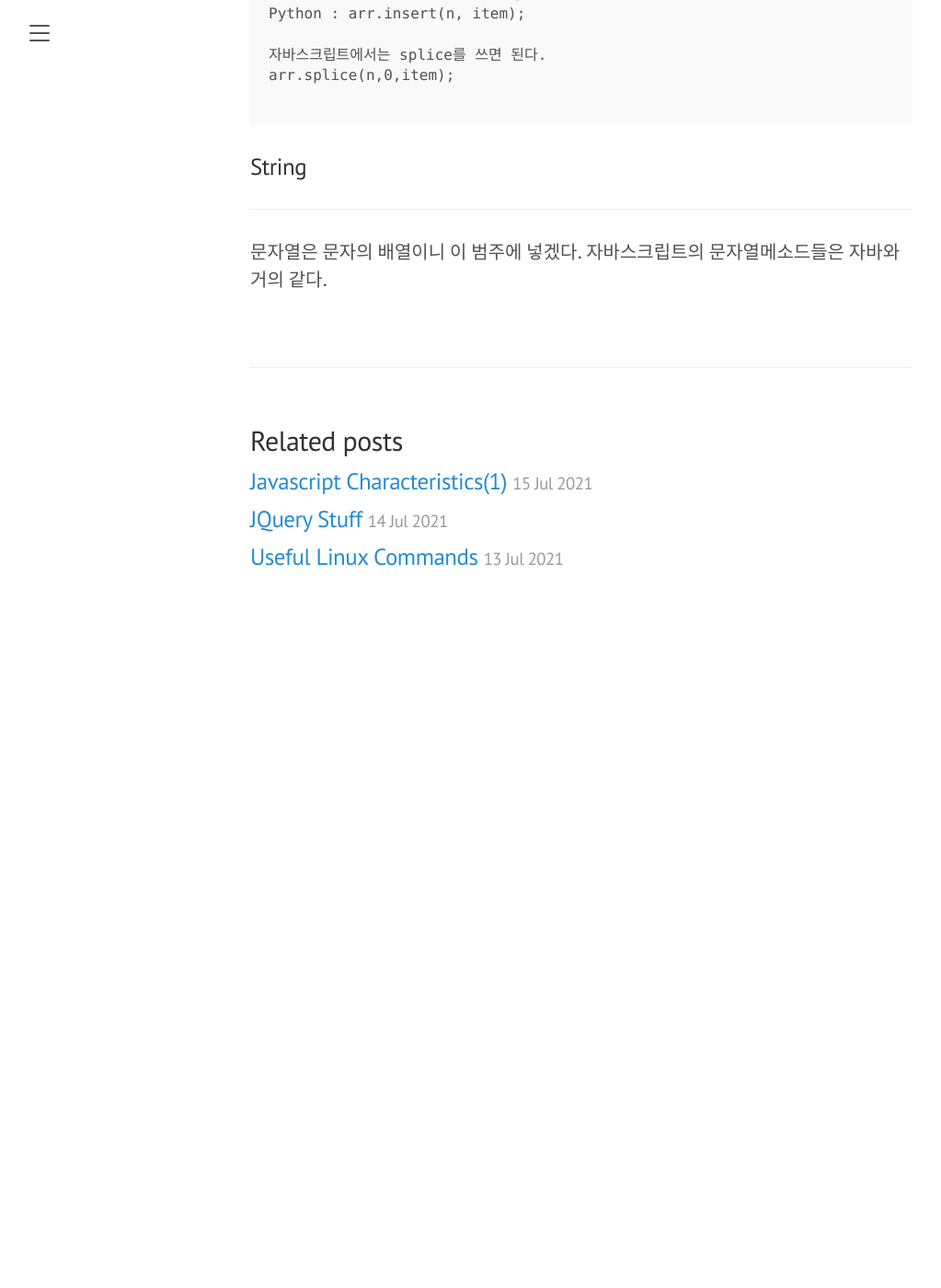
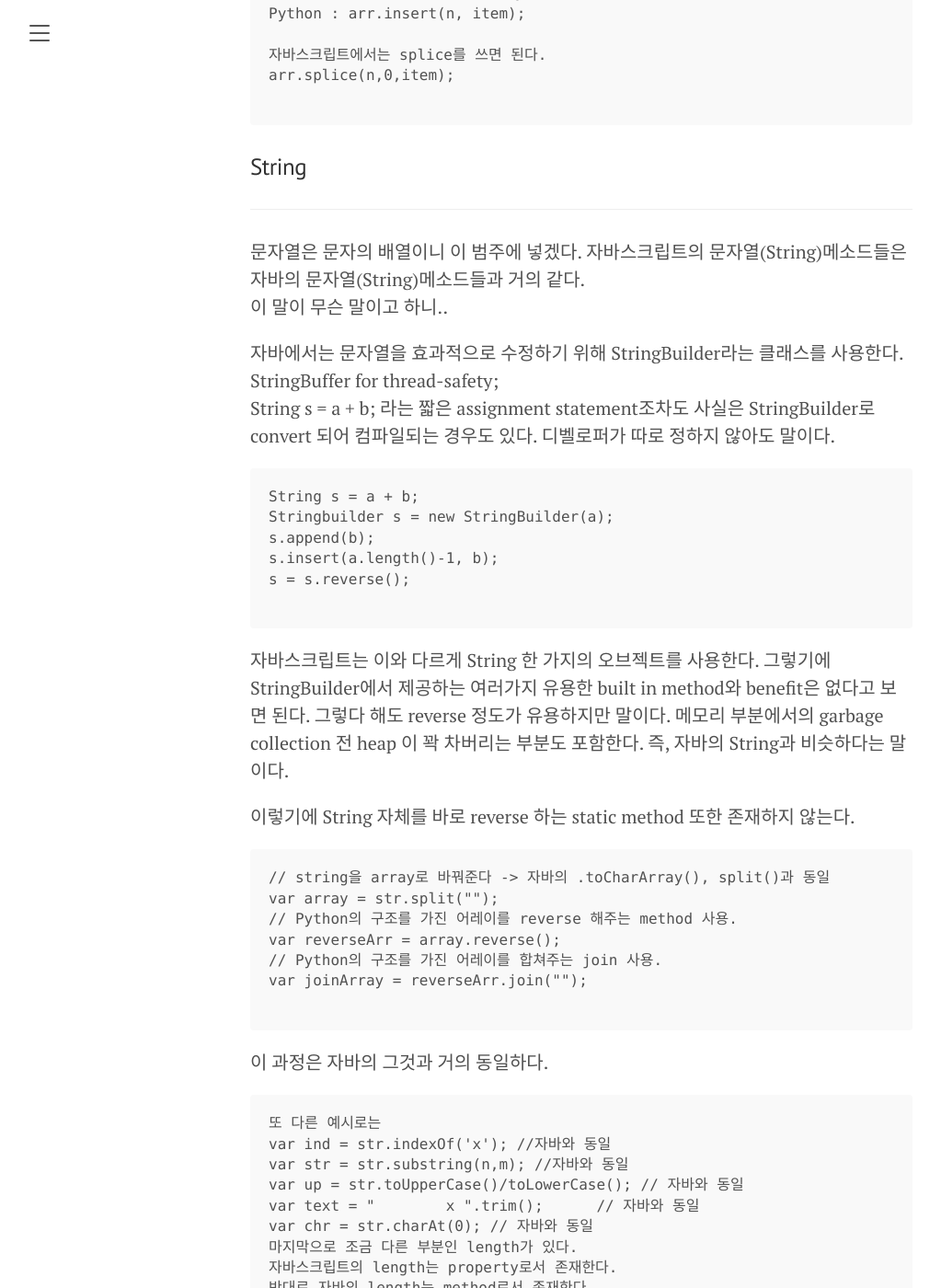
Before and after one commit to wncjs96/blog, a Jekyll site: the page built from _posts/2021-07-15-Javascript-Array.md, in a window 1280 px wide and 1400 px high, scrolled down 999 px. Shown: the whole window at 92% size, without its empty margins (8-1031 px from the left). Built offline with Jekyll 4.4.1, drawn with Linux system fonts in a browser that asks for light colours; before the commit the page ends 1680 px from its top, so only the background shows below that; some of the changed text lies outside the part shown.

Commit message:
java array

````diff
--- a/_posts/2021-07-15-Javascript-Array.md
+++ b/_posts/2021-07-15-Javascript-Array.md
@@ -5,7 +5,7 @@ date: 2021-07-15 19:40:00
 ---
 
 이번 포스트는 쉬어가는 정리 글이다.
-Javascript의 배열은 그렇게 크게 다른점은 없다.
+Javascript의 배열(Array)은 Python의 배열(List)과 그렇게 크게 다른점은 없다.
 그저 다른 배열 관련 함수를 정리하듯 정리하는 것이다.
 
 
@@ -48,4 +48,49 @@ arr.splice(n,0,item);
 --------------------------
 
 문자열은 문자의 배열이니 이 범주에 넣겠다.
-자바스크립트의 문자열메소드들은 자바와 거의 같다.
+자바스크립트의 문자열(String)메소드들은 자바의 문자열(String)메소드들과 거의 같다.
+이 말이 무슨 말이고 하니..
+
+자바에서는 문자열을 효과적으로 수정하기 위해 StringBuilder라는 클래스를 사용한다.
+StringBuffer for thread-safety;
+String s = a + b; 라는 짧은 assignment statement조차도 사실은 StringBuilder로 convert 되어 컴파일되는 경우도 있다. 디벨로퍼가 따로 정하지 않아도 말이다.
+```
+String s = a + b;
+Stringbuilder s = new StringBuilder(a);
+s.append(b);
+s.insert(a.length()-1, b);
+s = s.reverse();
+
+```
+
+자바스크립트는 이와 다르게 String 한 가지의 오브젝트를 사용한다. 그렇기에 StringBuilder에서 제공하는 여러가지 유용한 built in method와 benefit은 없다고 보면 된다. 그렇다 해도 reverse 정도가 유용하지만 말이다. 메모리 부분에서의 garbage collection 전 heap 이 꽉 차버리는 부분도 포함한다. 즉, 자바의 String과 비슷하다는 말이다.
+
+이렇기에 String 자체를 바로 reverse 하는 static method 또한 존재하지 않는다.
+```
+// string을 array로 바꿔준다 -> 자바의 .toCharArray(), split()과 동일
+var array = str.split("");
+// Python의 구조를 가진 어레이를 reverse 해주는 method 사용.
+var reverseArr = array.reverse();
+// Python의 구조를 가진 어레이를 합쳐주는 join 사용.
+var joinArray = reverseArr.join("");
+
+```
+이 과정은 자바의 그것과 거의 동일하다.
+
+```
+또 다른 예시로는
+var ind = str.indexOf('x'); //자바와 동일
+var str = str.substring(n,m); //자바와 동일
+var up = str.toUpperCase()/toLowerCase(); // 자바와 동일
+var text = "        x ".trim();      // 자바와 동일
+var chr = str.charAt(0); // 자바와 동일
+마지막으로 조금 다른 부분인 length가 있다.
+자바스크립트의 length는 property로서 존재한다.
+반대로 자바의 length는 method로서 존재한다.
+var len = str.length vs int len = str.length();
+하지만 이것조차도 파이썬의 len()메소드와는 확연히 다르다.
+```
+
+반대로 Strongly typed인 자바와는 다르게 자바스크립트는 딱히 casting을 해야 할 상황이나 data type conversion같은 일은 일어나지 않는다.
+
+자바에서는 Integer을 String으로 바꿀때 String.ValueOf(num), String을 Integer로 바꿀때 Integer,ValueOf(str) 등의 class들의 static, class methods를 사용하여 바꿔주는 일이 허다하다.
````
